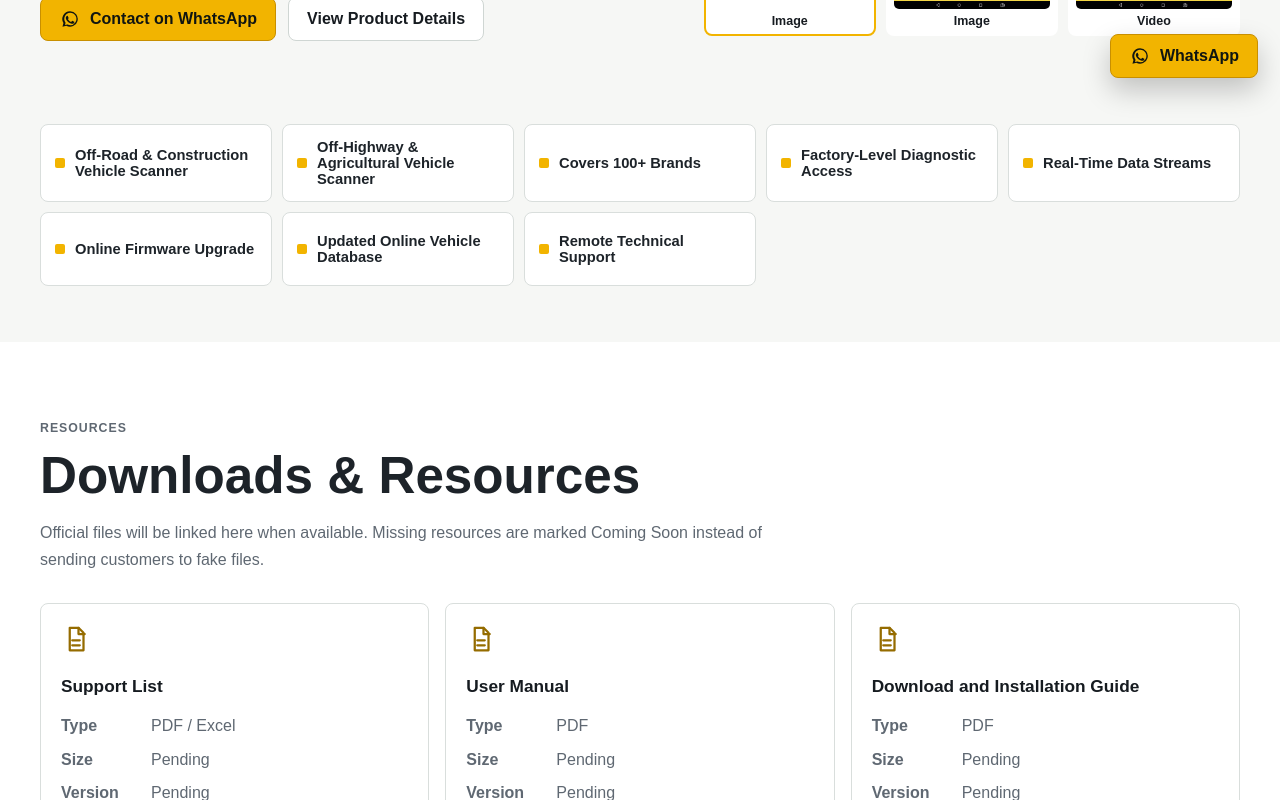
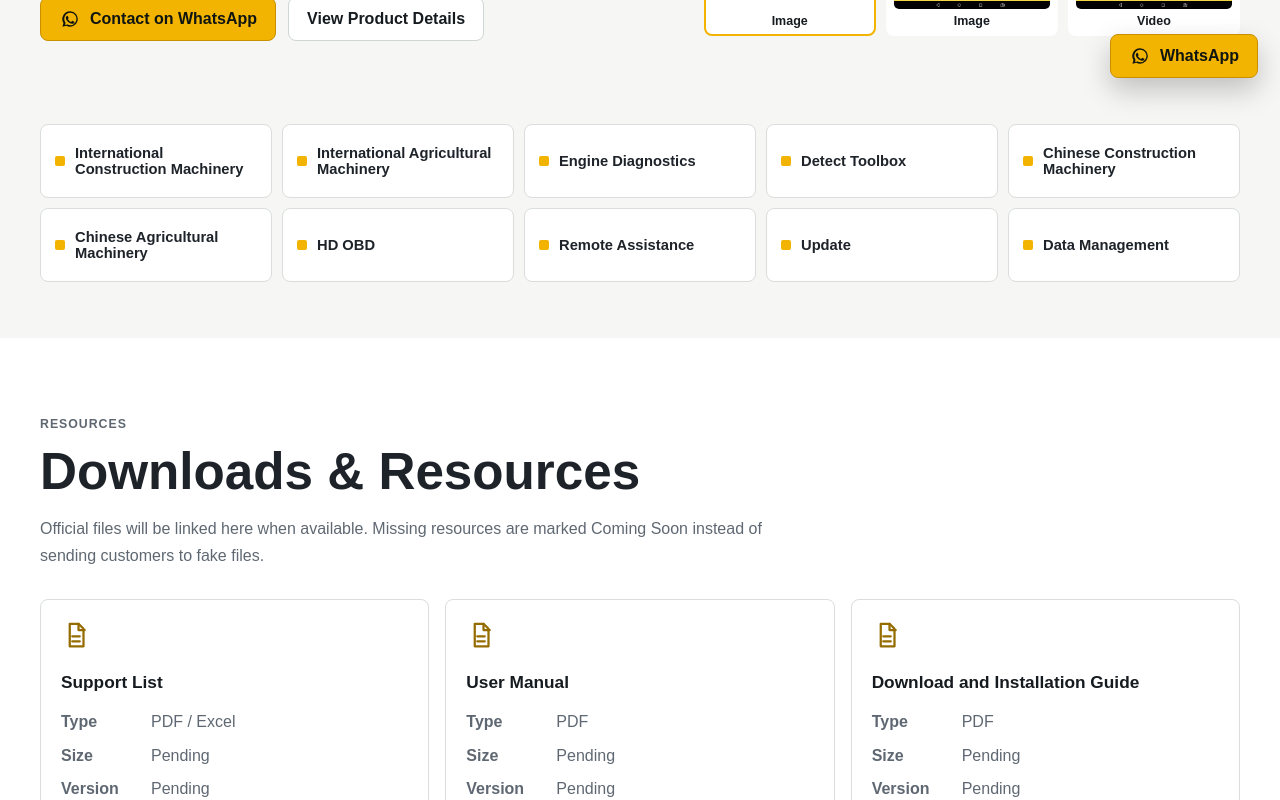
Before and after one commit to mengyliu6/xtruck-site, a Vue app: page / in a window 1280 px wide. Shown: the part 700-1500 px from the top of the page. Built offline with nearby package versions, Linux system fonts and the light colour scheme.

Commit message:
Sync OHW808 device menu functions

```diff
--- a/src/data/product.ts
+++ b/src/data/product.ts
@@ -15,14 +15,16 @@ export const product: ProductData = {
     'Nationwide shipping support and WhatsApp compatibility confirmation before ordering',
   ],
   quickFunctions: [
-    'Off-Road & Construction Vehicle Scanner',
-    'Off-Highway & Agricultural Vehicle Scanner',
-    'Covers 100+ Brands',
-    'Factory-Level Diagnostic Access',
-    'Real-Time Data Streams',
-    'Online Firmware Upgrade',
-    'Updated Online Vehicle Database',
-    'Remote Technical Support',
+    'International Construction Machinery',
+    'International Agricultural Machinery',
+    'Engine Diagnostics',
+    'Detect Toolbox',
+    'Chinese Construction Machinery',
+    'Chinese Agricultural Machinery',
+    'HD OBD',
+    'Remote Assistance',
+    'Update',
+    'Data Management',
   ],
   overview: [
     'Xtruck OHW808 is an off-road, construction, off-highway and agricultural vehicle scanner built for machinery service, diagnosis and support workflows.',
@@ -42,7 +44,9 @@ export const product: ProductData = {
     'Off-Road Vehicles',
     'Off-Highway Vehicles',
     'Engine Diagnostics',
-    'Diesel OBD',
+    'HD OBD',
+    'Detect Toolbox',
+    'Data Management',
     'Firmware Upgrade',
     'Remote Technical Support',
   ],
@@ -142,6 +146,20 @@ export const product: ProductData = {
       icon: 'database',
     },
     {
+      title: 'HD OBD',
+      summary: 'Includes the HD OBD function shown in the device main menu.',
+      detail:
+        'HD OBD is listed as a visible OHW808 menu function. Supported protocols and machine coverage should be confirmed before ordering.',
+      icon: 'obd',
+    },
+    {
+      title: 'Detect Toolbox',
+      summary: 'Includes toolbox utilities from the OHW808 main menu.',
+      detail:
+        'Detect Toolbox is presented as a confirmed menu item from the device interface photo. Detailed tool functions can be expanded after official documentation is provided.',
+      icon: 'toolbox',
+    },
+    {
       title: 'Online Firmware Upgrade',
       summary: 'Supports one-click online firmware upgrade.',
       detail:
@@ -154,6 +172,13 @@ export const product: ProductData = {
       detail:
         'Contact Xtruck for support with compatibility, installation, software and diagnostic workflow questions.',
       icon: 'remote',
+    },
+    {
+      title: 'Data Management',
+      summary: 'Includes data management access from the OHW808 main menu.',
+      detail:
+        'Data Management is listed as a visible device function. Workflow details can be added when the next product document is supplied.',
+      icon: 'database',
     },
   ],
   specs: [
```
Also changed, not shown: 2 other files (tests, documents, lock files or other folders).
